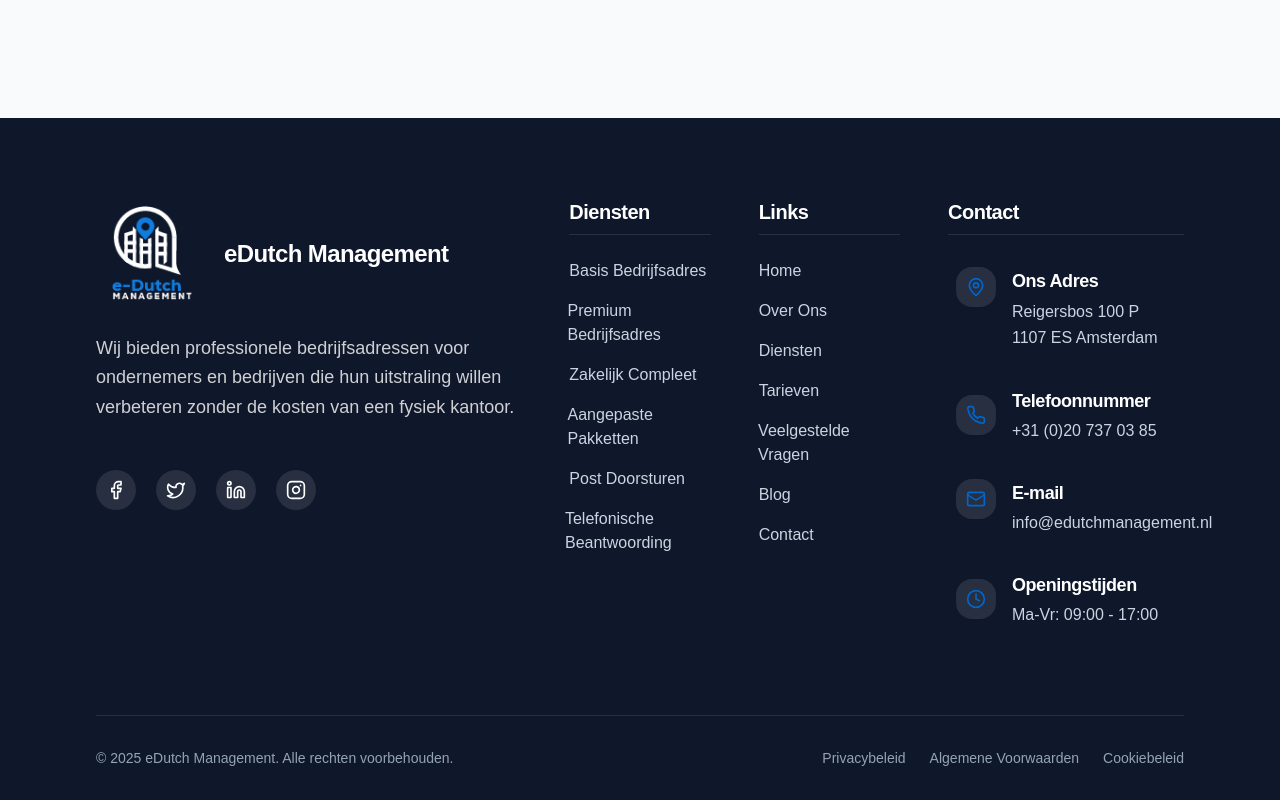
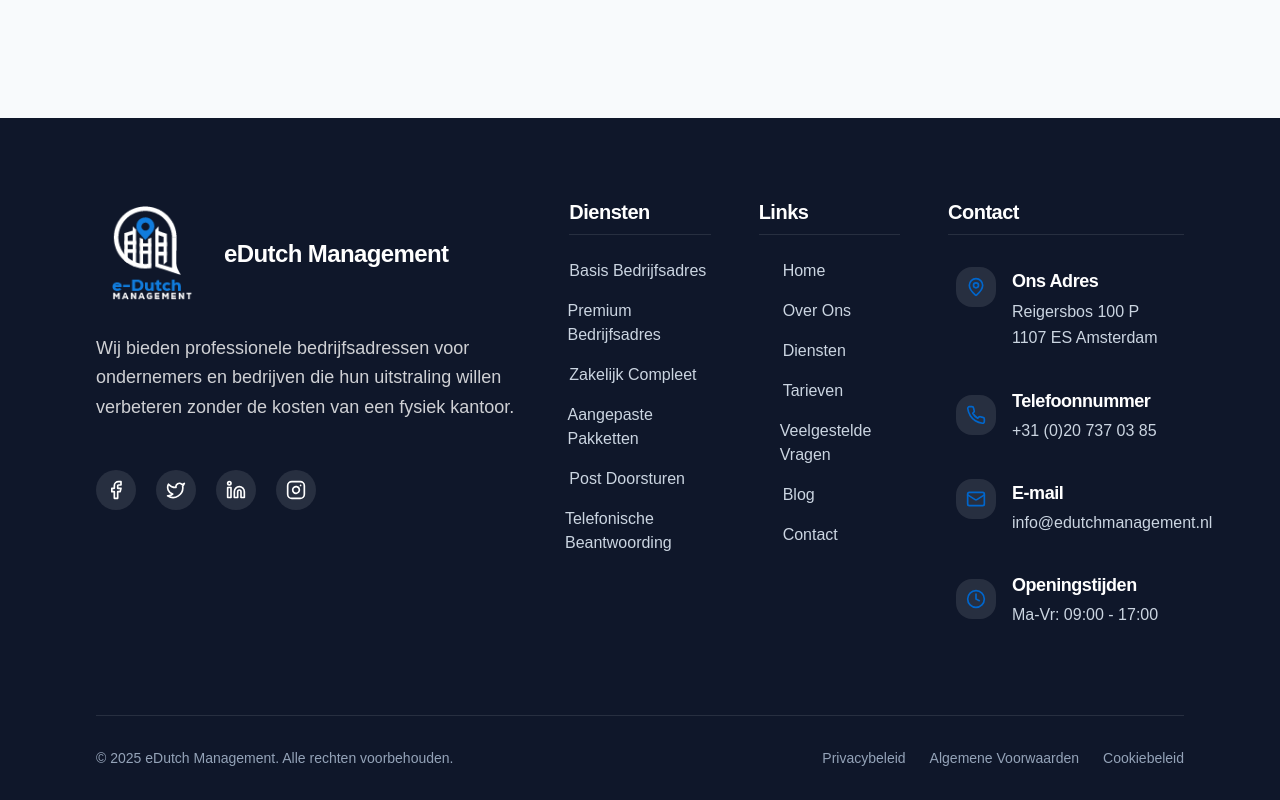
Before and after one commit to Waaries/edutchmanagement, a React (Vite) app: page /cookie-policy in a window 1280 px wide. Shown: the part 1478-2278 px from the top of the page. Built offline with nearby package versions, Linux system fonts and the light colour scheme.

Commit message:
Refactor link hover effect
The hover effect on the "Diensten" and "Links" sections in the footer was shifting the text to the right. This commit refactors the hover effect to prevent this shift.

```diff
--- a/src/components/Footer.tsx
+++ b/src/components/Footer.tsx
@@ -1,4 +1,3 @@
-
 import { Facebook, Twitter, Linkedin, Instagram, MapPin, Phone, Mail, Clock, ChevronRight } from "lucide-react";
 import { Link } from "react-router-dom";
 
@@ -84,7 +83,10 @@ const Footer = () => {
               "Contact"
             ].map((item, index) => (
               <li key={index}>
-                  <a href={`#${item.toLowerCase().replace(/ /g, '-')}`} className="text-slate-300 hover:text-primary transition-colors duration-300 flex items-center group text-base">
+                <a
+                  href={`#${item.toLowerCase().replace(/ /g, '-')}`}
+                  className="text-slate-300 hover:text-primary transition-colors duration-300 flex items-center group text-base relative hover-stable-link"
+                >
                   <ChevronRight className="h-4 w-4 mr-2 opacity-0 -ml-6 group-hover:opacity-100 group-hover:ml-0 transition-all" />
                   {item}
                 </a>
--- a/src/index.css
+++ b/src/index.css
@@ -1,4 +1,3 @@
-
 @tailwind base;
 @tailwind components;
 @tailwind utilities;
@@ -101,7 +100,7 @@
     width: 100%;
   }
 
-  h1, h2, h3, h4, h5, h6 {
+  h1, h2, h3, h4, h5, h5 {
     @apply font-semibold tracking-tight font-['Space_Grotesk',sans-serif];
   }
 
@@ -157,6 +156,29 @@
   /* Button */
   .btn {
     @apply rounded-2xl transition-all duration-300;
+  }
+
+  .hover-stable-link {
+    position: relative;
+    display: inline-block;
+    padding-left: 1.5rem; /* Create space for the ChevronRight icon */
+    transition: color 0.3s ease;
+  }
+
+  .hover-stable-link::before {
+    content: '';
+    position: absolute;
+    left: 0;
+    top: 50%;
+    transform: translateY(-50%);
+    width: 1.5rem;
+    height: 1.5rem;
+    opacity: 0;
+    transition: opacity 0.3s ease;
+  }
+
+  .hover-stable-link:hover {
+    color: hsl(var(--primary));
   }
 }
 
```
Lines whose indentation alone changed are shown as unchanged.
